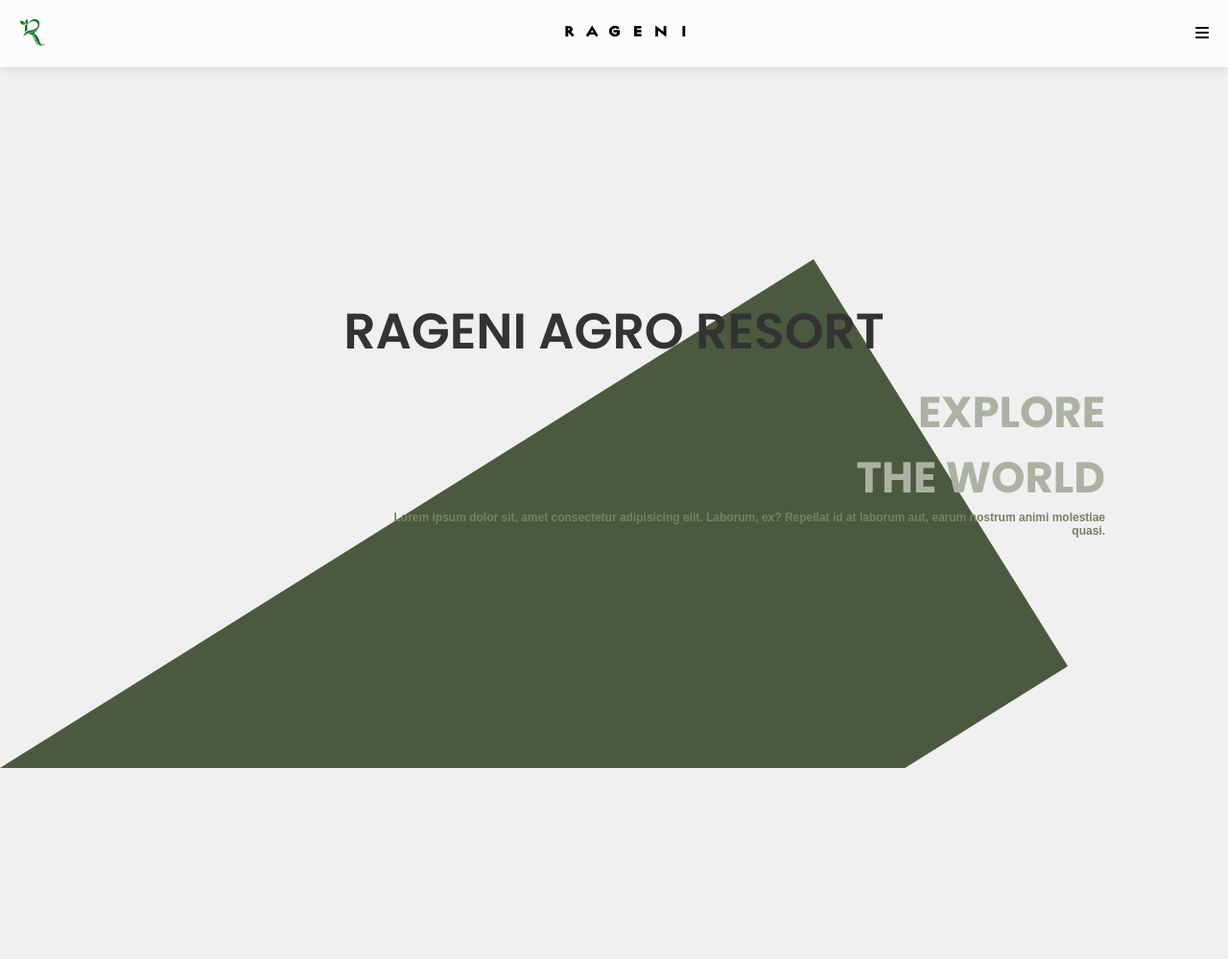
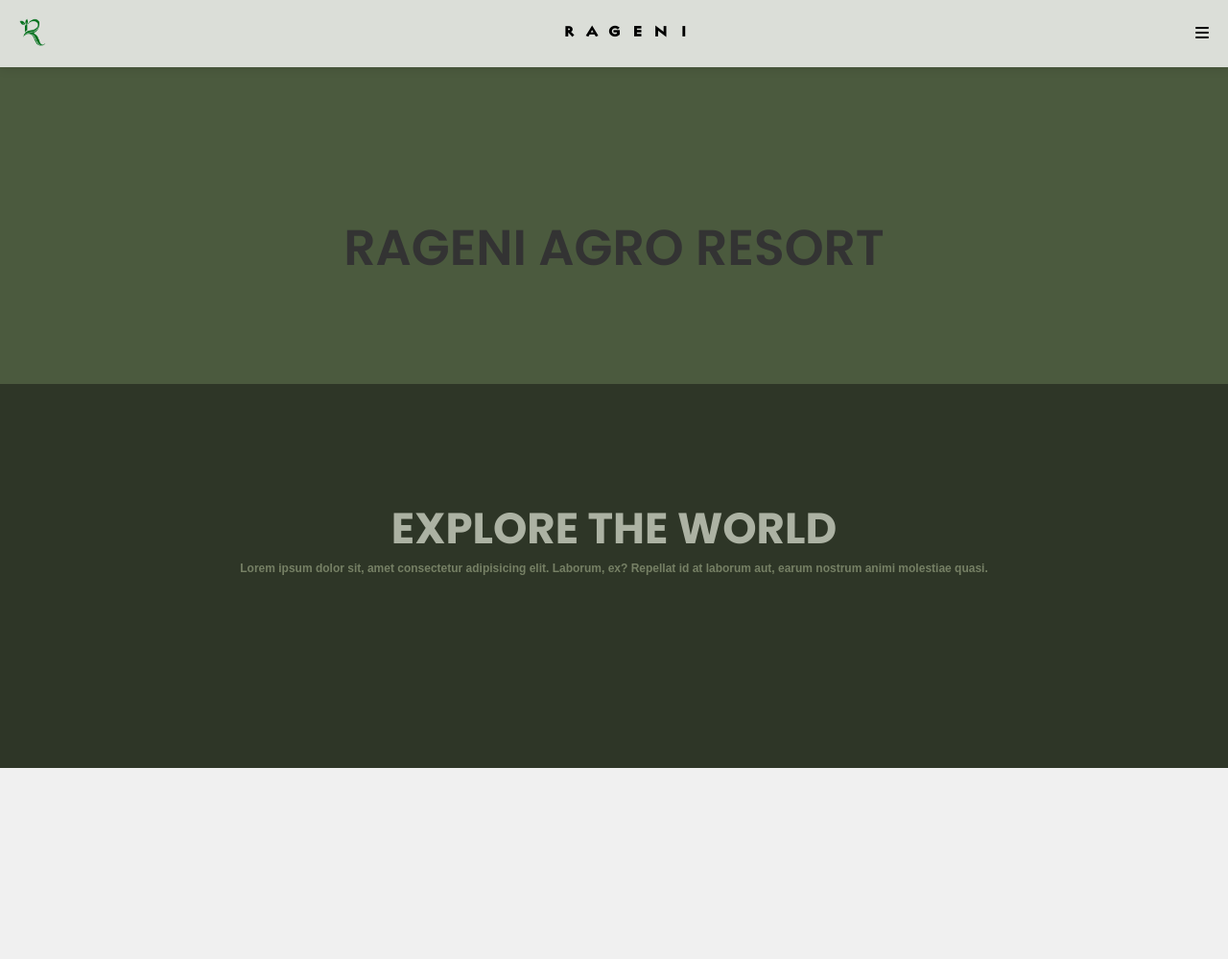
Before and after one commit to zenithkandel/rageni-resort, a PHP site: page / in a window 1280 px wide. Shown: the top 999 px of the page at 96% size. Run offline with PHP 8.4, Linux system fonts and the light colour scheme; some libraries are stand-ins or nearby versions; some web fonts are replaced.

Commit message:
Refactor hero section by updating blob elements and adjusting styles for improved layout

```diff
--- a/index.html
+++ b/index.html
@@ -30,11 +30,12 @@
       RAGENI AGRO RESORT
     </div>
     <div class="svg-text">
-      <div class="title">EXPLORE <br> THE WORLD</div>
+      <div class="title">EXPLORE THE WORLD</div>
       <div class="sub-title">Lorem ipsum dolor sit, amet consectetur adipisicing elit. Laborum, ex? Repellat id at
         laborum aut, earum nostrum animi molestiae quasi.</div>
     </div>
-    <div class="blob"></div>
+    <div class="blob blob-up"></div>
+    <div class="blob blob-down"></div>
   </div>
   <section>
     <h1>Section 1</h1>
@@ -50,18 +51,18 @@
   </section>
 </body>
 <script>
-  // console.log(window.innerHeight, window.innerWidth);
-  const blob = document.querySelector('.blob');
-  function loadRect() {
-    blob_width = (((window.screen.height) ** 2 + (window.screen.width) ** 2) ** 0.5)
-    blob.style.width = blob_width + 'px';
-    blob.style.height = blob_width / 2 + 'px';
-    blob.style.rotate = -Math.atan(window.innerHeight / window.innerWidth) * 180 / Math.PI + 'deg';
-  }
-  loadRect();
-  window.onresize = () => {
-    loadRect();
-  }
+  // // console.log(window.innerHeight, window.innerWidth);
+  // const blob = document.querySelector('.blob');
+  // function loadRect() {
+  //   blob_width = (((window.screen.height) ** 2 + (window.screen.width) ** 2) ** 0.5)
+  //   blob.style.width = blob_width + 'px';
+  //   blob.style.height = blob_width / 2 + 'px';
+  //   blob.style.rotate = -Math.atan(window.innerHeight / window.innerWidth) * 180 / Math.PI + 'deg';
+  // }
+  // loadRect();
+  // window.onresize = () => {
+  //   loadRect();
+  // }
 </script>
 
 </html>
--- a/style.css
+++ b/style.css
@@ -36,13 +36,28 @@ body {
 }
 
 .hero .blob {
-  background: var(--object-fill);
   position: absolute;
-  top: 100%;
-  /* height: 70.710678vw;
-  width: 141.421356%; */
+
+  left: 50%;
+  transform: translate(-50%, 0%);
+  width: 100vw;
+  height: 50vh;
+
   transform-origin: top left;
   /* z-index: 9999999; */
+}
+
+.hero .blob-up {
+  background: var(--object-fill);
+
+  top: 0;
+  /* border-radius: 0 0 50% 50%; */
+}
+.hero .blob-down {
+  bottom: 0;
+  background: var(--object-shadow);
+
+  /* border-radius: 50% 50% 0 0; */
 }
 
 nav {
@@ -74,9 +89,9 @@ nav .logo img {
 
 .hero-content {
   position: relative;
-  top: 50%;
+  top: 40%;
   left: 50%;
-  transform: translate(-50%, -120%);
+  transform: translate(-50%, -130%);
   text-align: center;
   color: #333;
   font-family: Poppins, sans-serif;
@@ -84,20 +99,20 @@ nav .logo img {
   font-size: 52px;
   font-weight: 600;
   /* border: red 2px solid; */
-  width: 80%;
+  width: 100%;
 }
 
 .svg-text {
   font-family: Poppins, sans-serif;
   position: relative;
-  top: 50%;
-  left: 60%;
+  top: 60%;
+  left: 50%;
   /* display: none; */
   transform: translate(-50%, -50%);
   color: #333;
   z-index: 10;
-  text-align: right;
-  width: 60%;
+  text-align: center;
+  width: 100%;
   /* border: 2px solid red; */
 }
 
```
